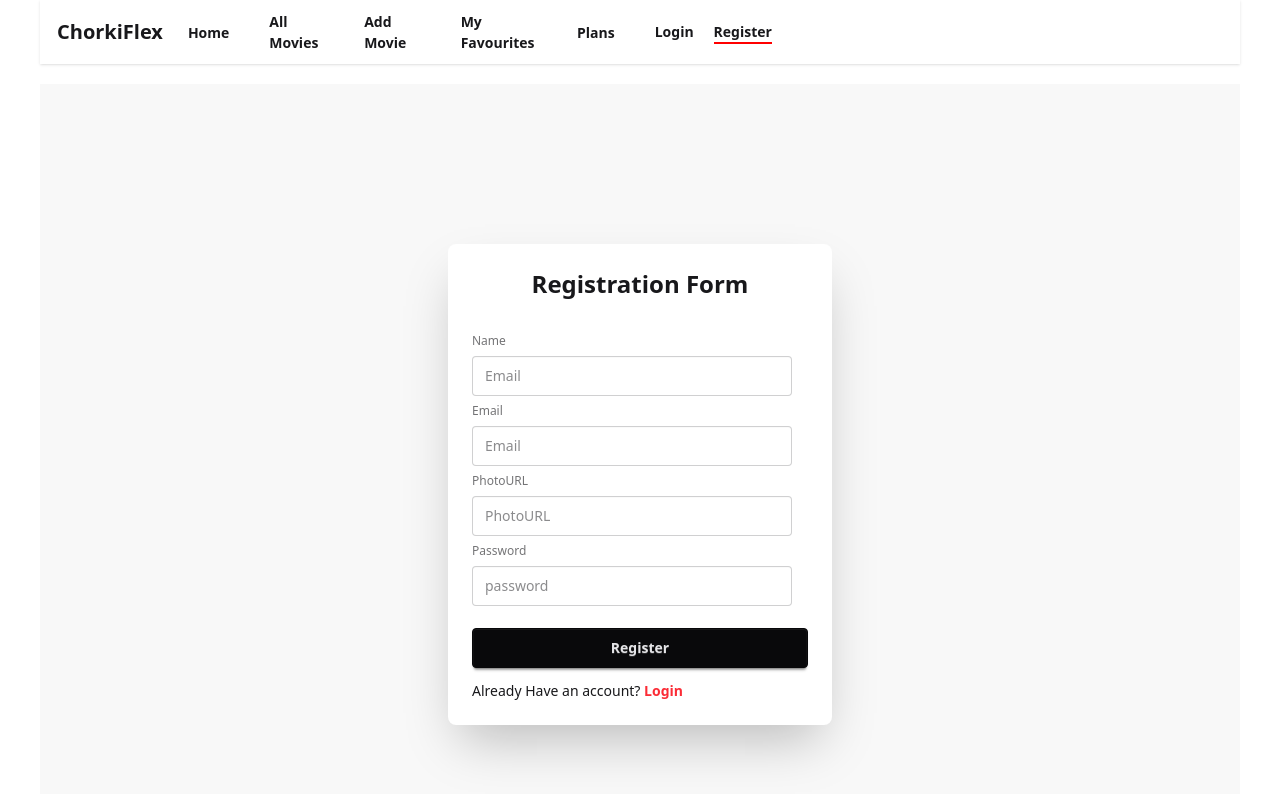
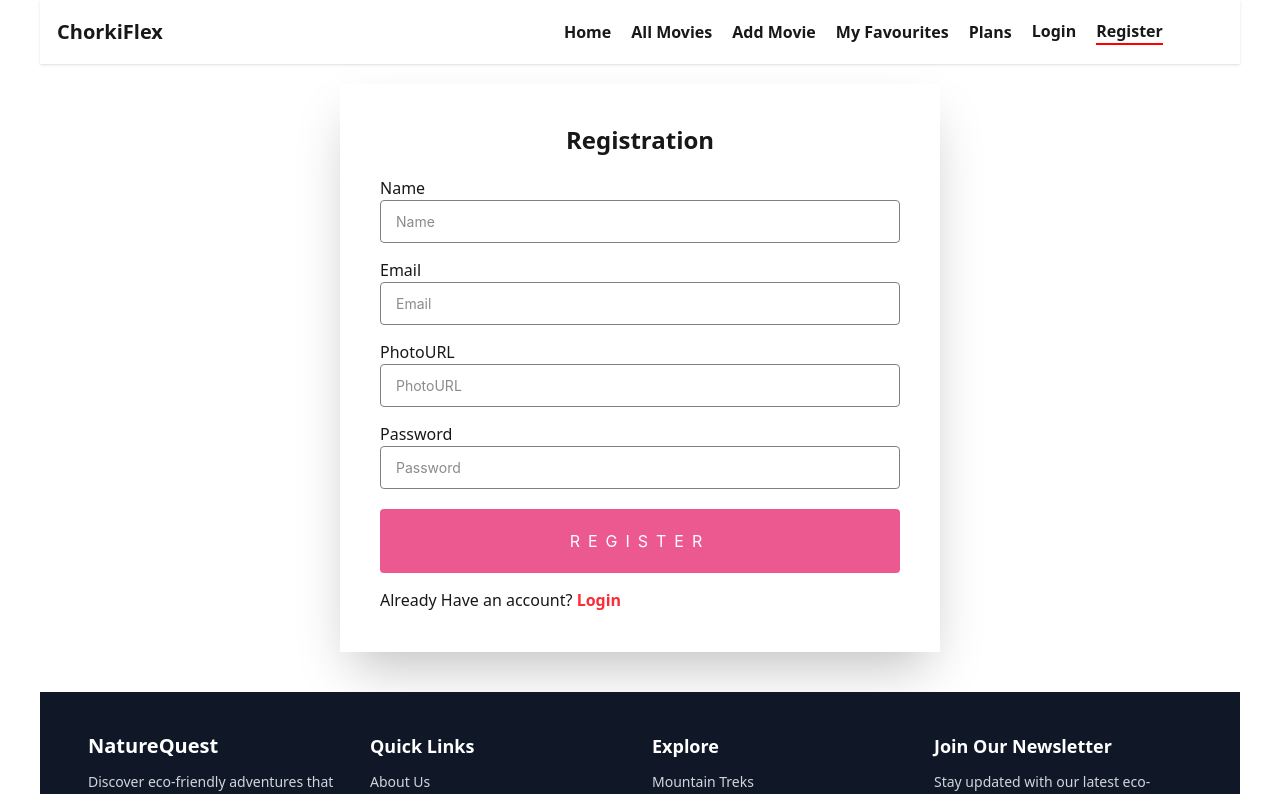
Before and after one commit to jakir-md/chorkiFlex-client, a React (Vite) app: page /auth/register in a window 1280 px wide. Shown: the top 794 px of the page. Built offline with nearby package versions, Linux system fonts and the light colour scheme; no server answers.

Commit message:
react hook form implemented

```diff
--- a/package.json
+++ b/package.json
@@ -16,6 +16,7 @@
     "match-sorter": "^8.0.0",
     "react": "^19.0.0",
     "react-dom": "^19.0.0",
+    "react-hook-form": "^7.54.2",
     "react-hot-toast": "^2.5.2",
     "react-icons": "^5.5.0",
     "react-router-dom": "^7.3.0",
--- a/src/Components/LoginForm.jsx
+++ b/src/Components/LoginForm.jsx
@@ -21,8 +21,8 @@
         const updatedItem = { email, lastSignInTime };
         navigate(location?.state ? location.state : "/");
 
-        fetch("http://localhost:5000/user", {
-          method: "patch",
+        fetch("http://localhost:5000/userupdate", {
+          method: "post",
           headers: {
             "content-type": "application/json",
           },
@@ -39,12 +39,12 @@
   const handleLoginWithGoogle = () => {
     createUserWithGoogle()
       .then((result) => {
+        const email = result.user.email;
         const name = result.user.displayName;
-        const email = result.user.email;
-        const photoUrl = result.user.photoURL;
+        const photoURL = result.user.photoURL;
         const creationTime = result.user?.metadata?.creationTime;
         const lastSignInTime = result.user?.metadata?.lastSignInTime;
-        const user = { name, email, photoUrl, creationTime, lastSignInTime };
+        const user = {name, photoURL, email, creationTime, lastSignInTime };
 
         navigate(location?.state ? location.state : "/");
 
@@ -58,8 +58,8 @@
           .then((res) => res.json())
           .then((data) => {
             if (data) {
-              fetch("http://localhost:5000/user", {
-                method: "patch",
+              fetch("http://localhost:5000/userupdate", {
+                method: "post",
                 headers: {
                   "content-type": "application/json",
                 },
--- a/src/Components/Navbar.jsx
+++ b/src/Components/Navbar.jsx
@@ -22,7 +22,7 @@
 
   const links = (
     <>
-      <div className="font-bold flex flex-col justify-around text-start items-center md:flex-row gap-3 md:gap-10">
+      <div className="font-bold flex flex-col justify-around text-start items-center md:flex-row gap-3 md:gap-5">
         <NavLink to="/">Home </NavLink>
         <NavLink to="/allmovies">All Movies </NavLink>
         <NavLink to="/addmovie">Add Movie</NavLink>
@@ -64,7 +64,6 @@
 
   return (
     <div className="navbar p-0 bg-base-100 shadow-sm">
-      <div className="navbar-start justify-between">
       <div className="dropdown">
         <div className="relative">
           <button
@@ -141,10 +140,8 @@
       <Link to="/" className="btn btn-ghost text-xl">
         ChorkiFlex
       </Link>
-
-      <ul className="menu navbar-center hidden md:flex menu-horizontal m-0">
-        {links}
-      </ul>
+      <div className="w-11/12 lg:ml-96">
+        <ul className="hidden md:flex">{links}</ul>
       </div>
     </div>
   );
--- /dev/null
+++ b/src/Components/RegistrationReact.jsx
@@ -0,0 +1,73 @@
+import { useContext, useState } from "react";
+import { useForm } from "react-hook-form";
+import "./form.css";
+import { Link } from "react-router-dom";
+import { AuthContext } from "../Provider/AuthProvider";
+export function RegistrationReact() {
+  const { register, handleSubmit } = useForm();
+  const [data, setData] = useState("");
+
+  const { createUserWithEmailAndPass } = useContext(AuthContext);
+
+  return (
+    <div className="formclass w-2/4 mx-auto shadow-2xl px-10 py-10">
+      <h1 className="text-center text-2xl font-bold mb-5">Registration</h1>
+      <form
+        onSubmit={handleSubmit((data) => {
+          setData(data);
+          const email = data.email;
+          const password = data.password;
+          const name = data.name;
+          const photourl = data.photourl;
+
+          createUserWithEmailAndPass(email, password)
+          .then((result) => {
+            console.log(result);
+            const creationTime = result.user?.metadata?.creationTime;
+            const lastSignInTime = result.user?.metadata?.lastSignInTime;
+            const user = {name, email, photourl, creationTime, lastSignInTime};
+            fetch(`http://localhost:5000/user`, {
+              method: "put",
+              headers: {
+                "content-type": "application/json",
+              },
+              body: JSON.stringify(user),
+            });
+          })
+          .catch((error) => {
+            console.log(error);
+          });
+        })}
+      >
+        <label>Name</label>
+        <input {...register("name", { required: true })} placeholder="Name" />
+        <label>Email</label>
+        <input
+          type="email"
+          {...register("email", { required: true })}
+          placeholder="Email"
+        />
+        <label>PhotoURL</label>
+        <input
+          {...register("photourl", { required: true })}
+          placeholder="PhotoURL"
+        />
+        <label>Password</label>
+        <input
+          type="password"
+          {...register("password", { required: true })}
+          placeholder="Password"
+        />
+        <input type="submit" value="Register" />
+      </form>
+      <p>
+        Already Have an account?{" "}
+        <Link to="/auth/login">
+          <span className="hover:border-b-2 hover:border-b-red-500 hover:cursor-pointer text-red-500 font-bold">
+            Login
+          </span>
+        </Link>
+      </p>
+    </div>
+  );
+}
--- a/src/Components/ShowAllMovies.jsx
+++ b/src/Components/ShowAllMovies.jsx
@@ -35,7 +35,7 @@
               placeholder="Email"
               onKeyUp={handleSearch}
             />
-            <input type="submit" className="px-3 py-2 bg-green-500 font-bold text-white rounded-lg " value="Submit" onClick={handleOnclick} />
+            <input type="submit" className="px-3 hover:cursor-pointer py-2 bg-green-500 hover:bg-green-600 font-bold text-white rounded-lg " value="Submit" onClick={handleOnclick} />
           </div>
           <div className="grid md:grid-cols-3 grid-cols-1 gap-5">
             {movies.map((movie, indx) => (
--- /dev/null
+++ b/src/Components/form.css
@@ -0,0 +1,72 @@
+.formclass textarea,
+  .formlcass select,
+  .formclass input {
+    font-family: -apple-system, BlinkMacSystemFont, "Segoe UI", "Roboto", "Oxygen",
+      "Ubuntu", "Cantarell", "Fira Sans", "Droid Sans", "Helvetica Neue",
+      sans-serif;
+    display: block;
+    box-sizing: border-box;
+    width: 100%;
+    border-radius: 4px;
+    border: 1px solid gray;
+    padding: 10px 15px;
+    margin-bottom: 15px;
+    font-size: 14px;
+  }
+
+  .formclass .label,
+  section > label {
+    line-height: 2;
+    text-align: left;
+    display: block;
+    margin-bottom: 13px;
+    margin-top: 20px;
+    color: white;
+    font-size: 14px;
+    font-weight: 200;
+  }
+
+  .formclass input[type="submit"],
+  .formclass .button {
+    position: relative;
+    background: #ec5990;
+    color: white;
+    text-transform: uppercase;
+    border: none;
+    font-weight: 600;
+    margin-top: 20px;
+    padding: 20px;
+    font-size: 16px;
+    letter-spacing: 2px;
+    display: block;
+    appearance: none;
+    border-radius: 4px;
+    width: 100%;
+    font-weight: 400;
+    letter-spacing: 0.5rem;
+    transition: 0.3s all;
+  }
+
+  .formclass :hover input[type="submit"] {
+    cursor: pointer;
+  }
+  .formclass button[type="button"] {
+    padding: 5px;
+    background: #516391;
+    color: white;
+    letter-spacing: 0px;
+    text-transform: none;
+    padding: 10px;
+    letter-spacing: 1px;
+  }
+
+  .formclass input[type="submit"]:hover,
+  .formclass button[type="button"]:hover {
+    background: #bf1650;
+    color: white;
+  }
+
+  .formclass input[type="submit"]:active {
+    transition: 0.3s all;
+    top: 2px;
+  }
--- a/src/main.jsx
+++ b/src/main.jsx
@@ -15,6 +15,7 @@
 import FavrouriteMovies from "./Components/FavrouriteMovies.jsx";
 import ErrorPage from "./Components/ErrorPage.jsx";
 import UpdateMovie from "./Components/UpdateMovie.jsx";
+import { RegistrationReact } from "./Components/RegistrationReact.jsx";
 
 const router = createBrowserRouter([
   {
@@ -37,7 +38,7 @@
       },
       {
         path: "/auth/register",
-        element:<RegistrationForm/>
+        element: <RegistrationReact></RegistrationReact>
       },
       {
         path: "/allmovies",
```
Also changed, not shown: 1 other file (tests, documents, lock files or other folders). Lines whose indentation alone changed are shown as unchanged.
